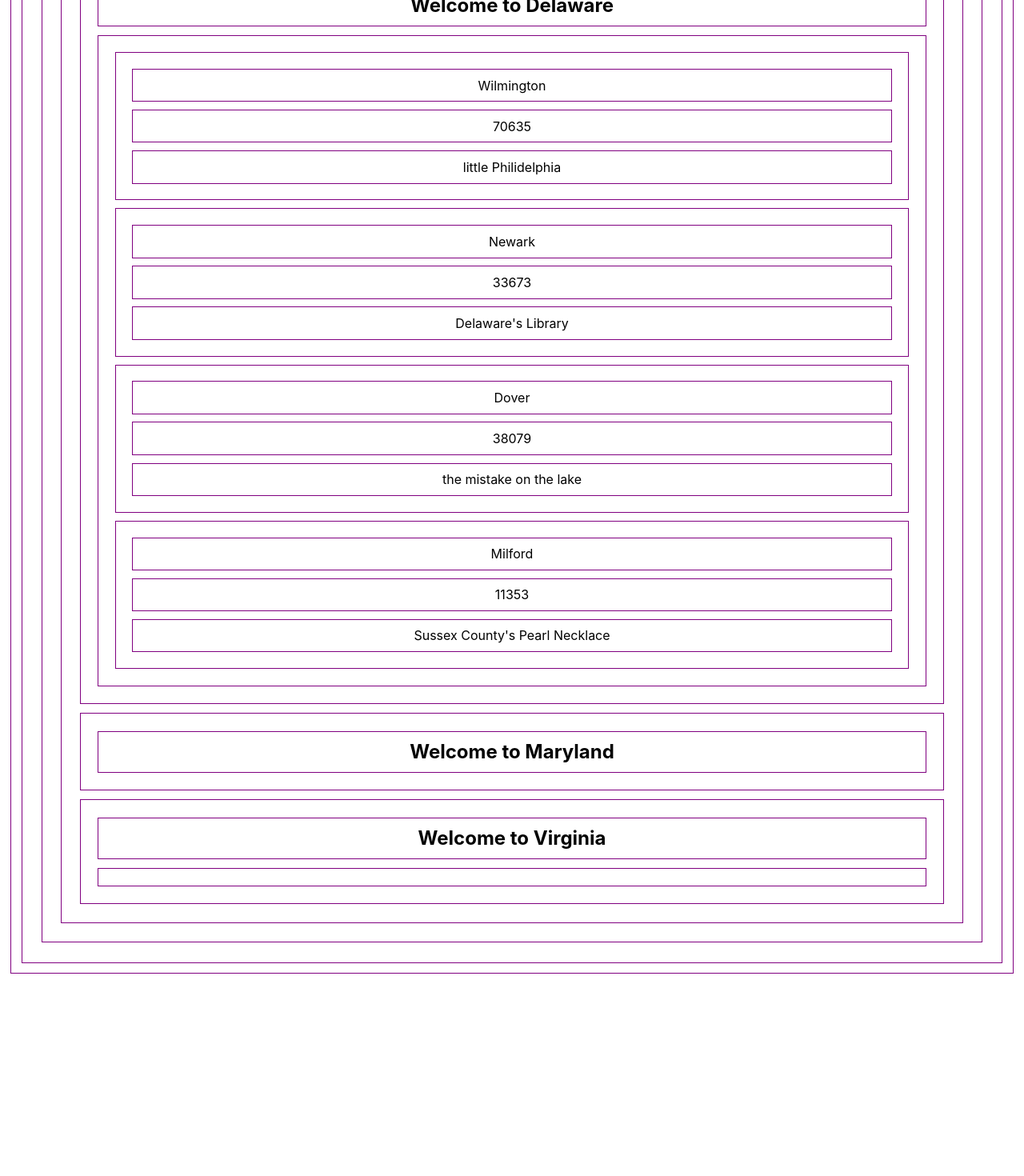
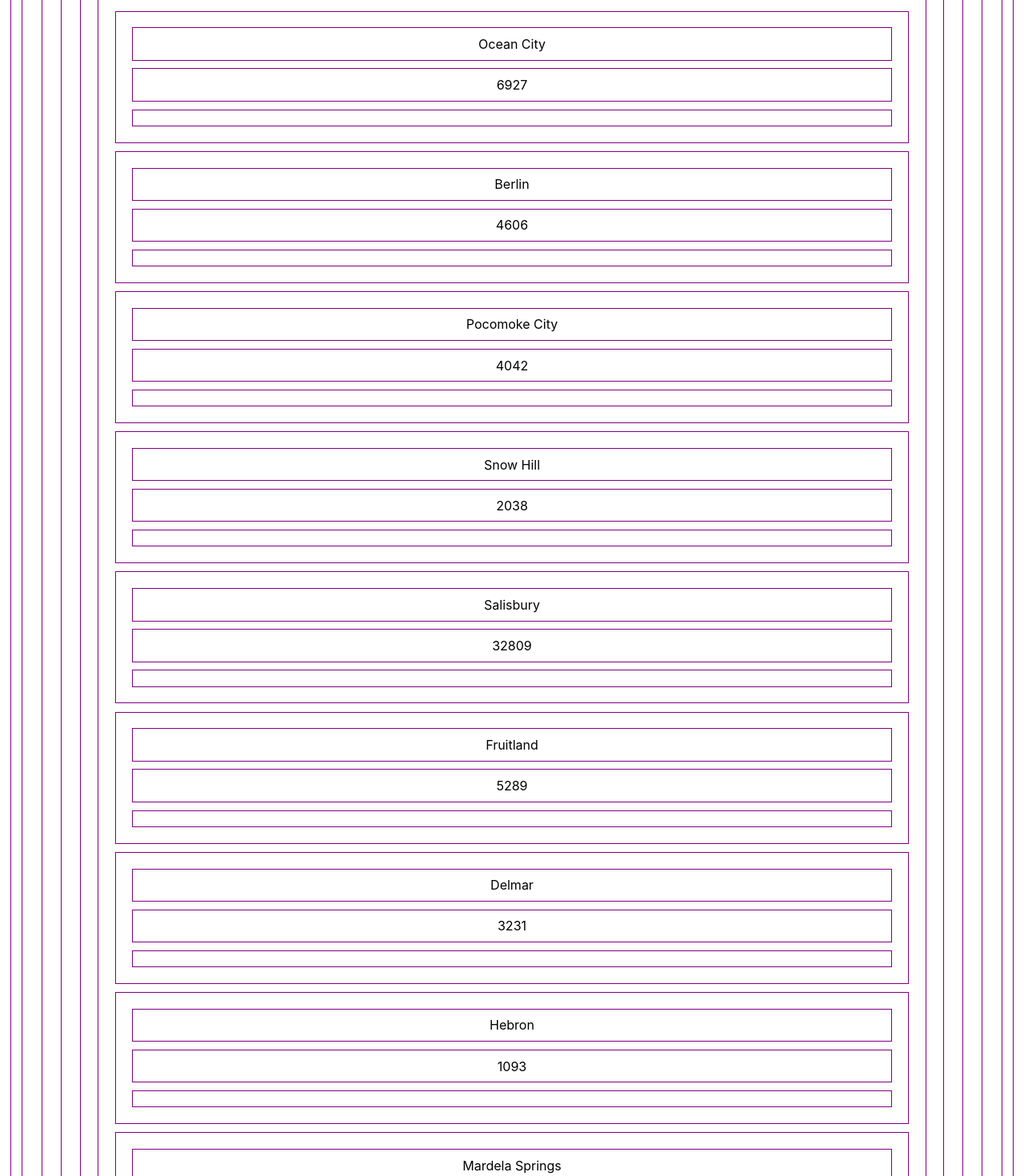
Before and after one commit to tompsherman/delmarva-news-map, a React (Create React App) app in the folder app/: page / in a window 1280 px wide. Shown: the part 1200-2670 px from the top of the page at 80% size. Before the commit the page ends 2430 px from the top, so only its background shows below. Built offline with nearby package versions, Linux system fonts and the light colour scheme.

Commit message:
object data updates

```diff
--- a/app/src/App.js
+++ b/app/src/App.js
@@ -9,7 +9,7 @@ const App = () => {
   return (
     <div className="App">
       <h1>Delmarva News Map roundup</h1>
-      <ProtoState />
+      {/* <ProtoState /> */}
       <Delaware />
       <Maryland />
       <Virginia />
--- a/app/src/state-components/Delaware.js
+++ b/app/src/state-components/Delaware.js
@@ -81,14 +81,10 @@ const delaware = {
 
 const Delaware = () => {
     const [toggle, setToggle] = useState(false)
-    const [boggle, setBoggle] = useState(false)
-    const [snoggle, setSnoggle] = useState(false)
 
     let random = Math.floor(Math.random()*4)
 
     const deInfo = () => {setToggle(!toggle)}
-    const countyInfo = () => {setBoggle(!boggle)}
-    const townInfo = () => {setSnoggle(!snoggle)}
 
     console.log(random)
 
--- a/app/src/state-components/Maryland.js
+++ b/app/src/state-components/Maryland.js
@@ -1,7 +1,7 @@
-import React from 'react'
+import React, {useState} from 'react'
 
 const maryland = {
-    population: 0,
+    population: "6,046,000 statewide; 449,226 on Eastern Shore",
     nickname: ["the old line state", "little America"],
     admin: "Gov. Larry Hogan",
     newsUrls: [
@@ -9,8 +9,8 @@ const maryland = {
     ],
     counties: [
         {
-        name: "",
-        population: 0,
+        name: "Worcester County",
+        population: 52276,
         nickname:"",
         admin: "",
         newsUrls: [
@@ -18,8 +18,8 @@ const maryland = {
         ],
         cities: [
             {
-            name: "",
-            population: 0,
+                name: "Ocean City",
+                population: 6927,
                 nickname: "",
                 admin: "",
                 newsUrls: [
@@ -27,18 +27,37 @@ const maryland = {
                 ],
             },
             {
-            name: "",
-            population: 0,
+                name: "Berlin",
+                population: 4606,
                 nickname: "",
                 admin: "",
                 newsUrls: [
                     ""
                 ],
-            }]
             },
             {
-        name: "",
-        population: 0,
+                name: "Pocomoke City",
+                population: 4042,
+                nickname: "",
+                admin: "",
+                newsUrls: [
+                    ""
+                ],
+            },
+            {
+                name: "Snow Hill",
+                population: 2038,
+                nickname: "",
+                admin: "",
+                newsUrls: [
+                    ""
+                ],
+            },
+        ]
+        },
+        {
+        name: "Wicomico County",
+        population: 103609,
         nickname: "",
         admin: "",
         newsUrls: [
@@ -46,19 +65,82 @@ const maryland = {
         ],
         cities: [
             {
-                name: "",
-                population: 0,
+                name: "Salisbury",
+                population: 32809,
                 nickname: "",
                 admin: "",
                 newsUrls: [
                     ""
                 ],
-            }
+            },
+            {
+                name: "Fruitland",
+                population: 5289,
+                nickname: "",
+                admin: "",
+                newsUrls: [
+                    ""
+                ],
+            },
+            {
+                name: "Delmar",
+                population: 3231,
+                nickname: "",
+                admin: "",
+                newsUrls: [
+                    ""
+                ],
+            },
+            {
+                name: "Hebron",
+                population: 1093,
+                nickname: "",
+                admin: "",
+                newsUrls: [
+                    ""
+                ],
+            },
+            {
+                name: "Mardela Springs",
+                population: 348,
+                nickname: "",
+                admin: "",
+                newsUrls: [
+                    ""
+                ],
+            },
+            {
+                name: "Pittsville",
+                population: 1465,
+                nickname: "",
+                admin: "",
+                newsUrls: [
+                    ""
+                ],
+            },
+            {
+                name: "Sharptown",
+                population: 648,
+                nickname: "",
+                admin: "",
+                newsUrls: [
+                    ""
+                ],
+            },
+            {
+                name: "Willards",
+                population: 1011,
+                nickname: "",
+                admin: "",
+                newsUrls: [
+                    ""
+                ],
+            },
         ]
         },
         {
-        name: "",
-        population: 0,
+        name: "Somerset",
+        population: 25616,
         nickname: "",
         admin: "",
         newsUrls: [
@@ -66,23 +148,90 @@ const maryland = {
         ],
         cities: [
             {
-                name: "",
-                population: 0,
+                name: "Princess Anne",
+                population: 3523,
                 nickname: "",
                 admin: "",
                 newsUrls: [
                     ""
                 ],
-            }
+            },
+            {
+                name: "Crisfield",
+                population: 2571,
+                nickname: "",
+                admin: "",
+                newsUrls: [
+                    ""
+                ],
+            },
         ]
         }
     ]
 }
 
 const Maryland = () => {
+    const [toggle, setToggle] = useState(false)
+
+    let random = Math.floor(Math.random()*4)
+
+    const mdInfo = () => {setToggle(!toggle)}
+
+    console.log(random)
+
     return (
         <div>
-            <h2>Welcome to Maryland</h2>
+            <h2 onClick={mdInfo}>Welcome to Maryland</h2>
+
+            <div className="hidden">
+                {toggle? (
+                <div className="stateHolder">
+                    <h3 className="stateInfo">General Info:</h3>
+                    <h5 className="stateInfo">population:</h5>
+                    <p className="stateInfo">{maryland.population}</p>
+                    <h5 className="stateInfo">nickname:</h5>
+                    <p className="stateInfo">{maryland.nickname[random]}</p>
+                    <h4 className="stateInfo">Counties:</h4>
+                    {
+                        maryland.counties.map(county =>
+                            <div>
+                                <p  className="">{county.name}</p>
+                                <p  className="">{county.population}</p>
+                                <p  className="">{county.nickname}</p>
+                            </div>
+                        )
+                    }
+                    <h3 className="stateInfo">News Sources:</h3>
+                </div> ) : (null)
+                }
+                {
+                    maryland.counties[0].cities.map(city =>
+                        <div>
+                            <p  className="">{city.name}</p>
+                            <p  className="">{city.population}</p>
+                            <p  className="">{city.nickname}</p>
+                        </div>
+                    )
+                }
+                {
+                    maryland.counties[1].cities.map(city =>
+                        <div>
+                            <p  className="">{city.name}</p>
+                            <p  className="">{city.population}</p>
+                            <p  className="">{city.nickname}</p>
+                        </div>
+                    )
+                }
+                {
+                    maryland.counties[2].cities.map(city =>
+                        <div>
+                            <p  className="">{city.name}</p>
+                            <p  className="">{city.population}</p>
+                            <p  className="">{city.nickname}</p>
+                        </div>
+                    )
+                }
+            </div>
         </div>
     )
 }
--- a/app/src/state-components/Virginia.js
+++ b/app/src/state-components/Virginia.js
@@ -1,16 +1,16 @@
 import React, {useState} from 'react'
 
 const virginia = {
-    population: 0,
+    population: "8,536,000 in state; 45,553 on Eastern Shore",
     nickname: ["old dominion"],
-    admin: "Gov. Terry McCauliffe",
+    admin: "Gov. Ralph Northam",
     newsUrls: [
         "https://www.governor.virginia.gov/newsroom/news-releases/",
     ],
     counties: [
         {
         name: "Accomack",
-        population: 0,
+        population: 32412,
         nickname:"",
         admin: "",
         newsUrls: [
@@ -18,8 +18,8 @@ const virginia = {
         ],
         cities: [
             {
-            name: "",
-            population: 0,
+                name: "Chincoteague",
+                population: 2941,
                 nickname: "",
                 admin: "",
                 newsUrls: [
@@ -27,18 +27,28 @@ const virginia = {
                 ],
             },
             {
-            name: "",
-            population: 0,
+                name: "Onancock",
+                population: 1263,
                 nickname: "",
                 admin: "",
                 newsUrls: [
                     ""
                 ],
-            }]
+            },
+            {
+                name: "Tangier",
+                population: 727,
+                nickname: "",
+                admin: "",
+                newsUrls: [
+                    ""
+                ],
+                },
+        ]
         },
         {
         name: "Northampton",
-        population: 0,
+        population: 11735,
         nickname: "",
         admin: "",
         newsUrls: [
@@ -46,8 +56,17 @@ const virginia = {
         ],
         cities: [
             {
-                name: "",
-                population: 0,
+                name: "Exmore",
+                population: 1460,
+                nickname: "",
+                admin: "",
+                newsUrls: [
+                    ""
+                ],
+            },
+            {
+                name: "Cape Charles",
+                population: 1009,
                 nickname: "",
                 admin: "",
                 newsUrls: [
@@ -78,36 +97,42 @@ const Virginia = () => {
 
             <div className="hidden">
                 {toggle? (
+                <div className="stateHolder">
+                    <h3 className="stateInfo">General Info:</h3>
+                    <h5 className="stateInfo">population:</h5>
+                    <p className="stateInfo">{virginia.population}</p>
+                    <h5 className="stateInfo">nickname:</h5>
+                    <p className="stateInfo">{virginia.nickname[random]}</p>
+                    <h4 className="stateInfo">Counties:</h4>
+                    {
+                        virginia.counties.map(county =>
                             <div>
-                    <h3>General Info:</h3>
-                    <h5>population:</h5>
-                    <p>{virginia.population}</p>
-                    <h5>nickname:</h5>
-                    <p>{virginia.nickname[random]}</p>
-                    <h4>Counties:</h4>
-                    <p onClick={countyInfo}>Northampton</p>
-                    <div className="moreHidden">
-                                    {boggle? (
+                                <p  className="">{county.name}</p>
+                                <p  className="">{county.population}</p>
+                                <p  className="">{county.nickname}</p>
+                            </div>
+                        )
+                    }
+                    <h3 className="stateInfo">News Sources:</h3>
+                </div> ) : (null)
+                }
+                {
+                    virginia.counties[0].cities.map(city =>
                         <div>
-                                        <p>county population</p>
-                                        <p>county nickname</p>
-                                        <p onClick={townInfo}>this is a town</p>
-                                        <div className="mostHidden">
-                                            {snoggle? (
+                            <p  className="">{city.name}</p>
+                            <p  className="">{city.population}</p>
+                            <p  className="">{city.nickname}</p>
+                        </div>
+                    )
+                }
+                {
+                    virginia.counties[1].cities.map(city =>
                         <div>
-                                                    <p>town population</p>
-                                                    <p>town nickname</p>
-                                                    <p>other things about the town</p>
+                            <p  className="">{city.name}</p>
+                            <p  className="">{city.population}</p>
+                            <p  className="">{city.nickname}</p>
                         </div>
-                                            ):(null)}
-                                        </div>
-                                    </div>
-                                    ):(null)}
-                    </div>
-                    <p onClick={countyInfo}>Accomack</p>
-
-                    <h3>News Sources:</h3>
-                </div> ) : (null)
+                    )
                 }
             </div>
         </div>
```
Lines whose indentation alone changed are shown as unchanged.
